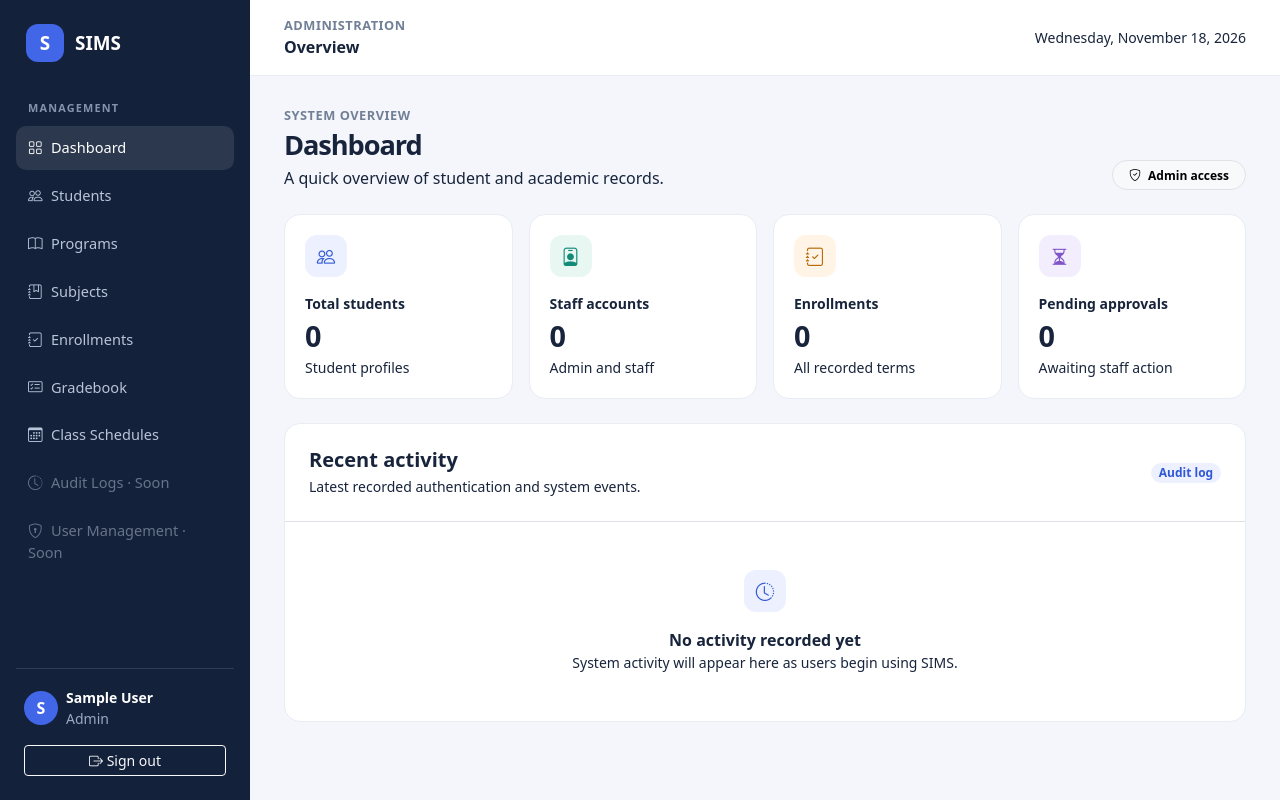
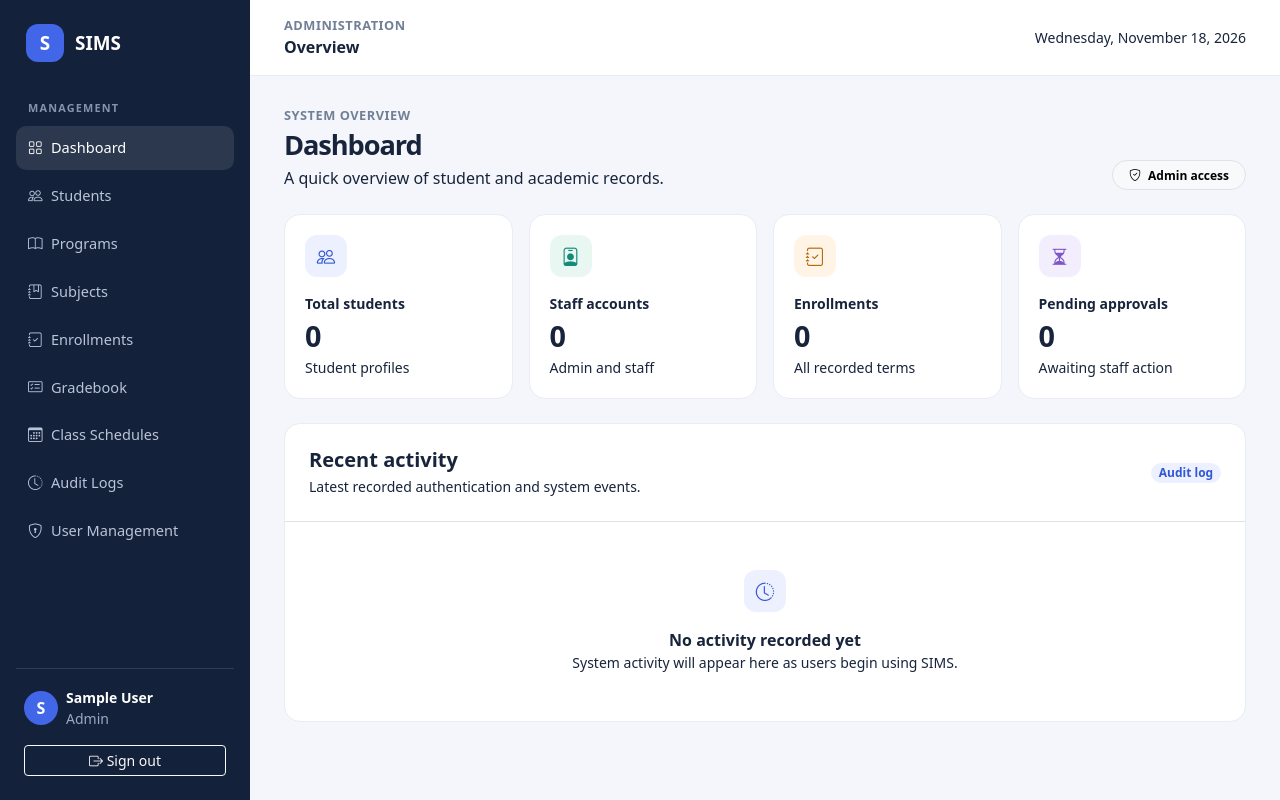
Before and after one commit to KyleDomSar/Student-Information-Management-System, a Laravel app: page /admin/dashboard in a window 1280 px wide. Run offline with Laravel 12, Linux system fonts and the light colour scheme; the visitor is signed in with stand-in values (Sample User, id 1); data that the repository does not hold is empty; parts of the project's set-up code (start-up, migrations or seed data) failed here and were passed over.

Commit message:
feat: enable Admin-only audit log and user management navigation

```diff
--- a/resources/views/layouts/portal.blade.php
+++ b/resources/views/layouts/portal.blade.php
@@ -71,9 +71,9 @@
                     <a class="nav-link {{ request()->routeIs('admin.enrollments.*') ? 'active' : '' }}" href="{{ route('admin.enrollments.index') }}"><i class="bi bi-journal-check"></i><span>Enrollments</span></a>
                     <a class="nav-link {{ request()->routeIs('admin.grades.*') ? 'active' : '' }}" href="{{ route('admin.grades.index') }}"><i class="bi bi-card-checklist"></i><span>Gradebook</span></a>
                     <a class="nav-link {{ request()->routeIs('admin.schedules.*') ? 'active' : '' }}" href="{{ route('admin.schedules.index') }}"><i class="bi bi-calendar3"></i><span>Class Schedules</span></a>
-                    <span class="nav-link disabled opacity-50"><i class="bi bi-clock-history"></i><span>Audit Logs · Soon</span></span>
                     @if(auth()->user()->isAdministrator())
-                        <span class="nav-link disabled opacity-50"><i class="bi bi-shield-lock"></i><span>User Management · Soon</span></span>
+                        <a class="nav-link {{ request()->routeIs('admin.audit-logs.*') ? 'active' : '' }}" href="{{ route('admin.audit-logs.index') }}"><i class="bi bi-clock-history"></i><span>Audit Logs</span></a>
+                        <a class="nav-link {{ request()->routeIs('admin.users.*') ? 'active' : '' }}" href="{{ route('admin.users.index') }}"><i class="bi bi-shield-lock"></i><span>User Management</span></a>
                     @endif
                 @else
                     <span class="nav-link disabled opacity-50"><i class="bi bi-easel"></i><span>My Classes · Soon</span></span>
```
